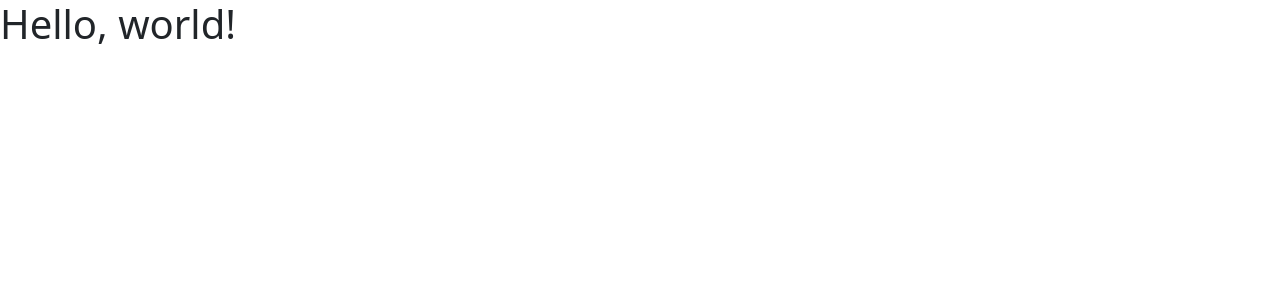
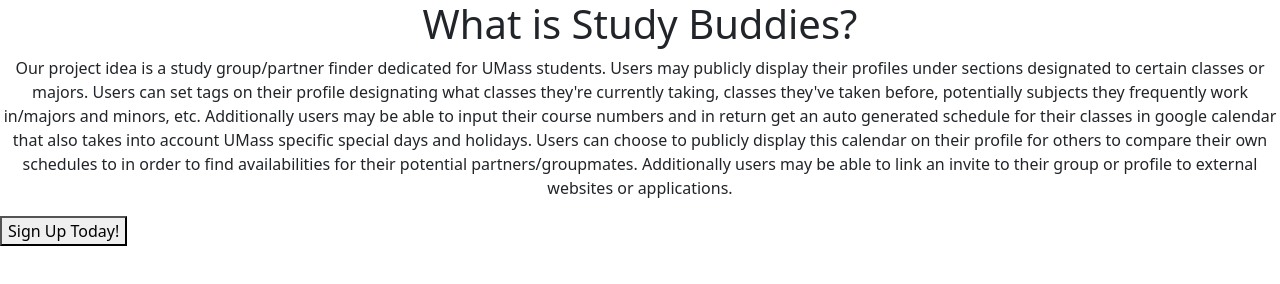
Before and after one commit to alabelle127/cs326-final-lambda, a plain HTML site: page index.html in a window 1280 px wide. Drawn offline with nearby package versions, Linux system fonts and the light colour scheme.

```diff
--- a/index.html
+++ b/index.html
@@ -9,7 +9,17 @@
 </head>
 
 <body>
-  <h1>Hello, world!</h1>
+  <!-- Nav Bar -->
+  <h1 align="Center">What is Study Buddies?</h1>
+  <p align="Center">Our project idea is a study group/partner finder dedicated for UMass students. Users may publicly display their profiles
+  under sections designated to certain classes or majors. Users can set tags on their profile designating what classes
+  they're currently taking, classes they've taken before, potentially subjects they frequently work in/majors and minors,
+  etc. Additionally users may be able to input their course numbers and in return get an auto generated schedule for their
+  classes in google calendar that also takes into account UMass specific special days and holidays. Users can choose to
+  publicly display this calendar on their profile for others to compare their own schedules to in order to find
+  availabilities for their potential partners/groupmates. Additionally users may be able to link an invite to their group
+  or profile to external websites or applications.</p>
+  <button id="create-account">Sign Up Today!</button>
   <script src="https://cdn.jsdelivr.net/npm/bootstrap@5.2.2/dist/js/bootstrap.bundle.min.js" integrity="sha384-OERcA2EqjJCMA+/3y+gxIOqMEjwtxJY7qPCqsdltbNJuaOe923+mo//f6V8Qbsw3" crossorigin="anonymous"></script>
 </body>
 
```
